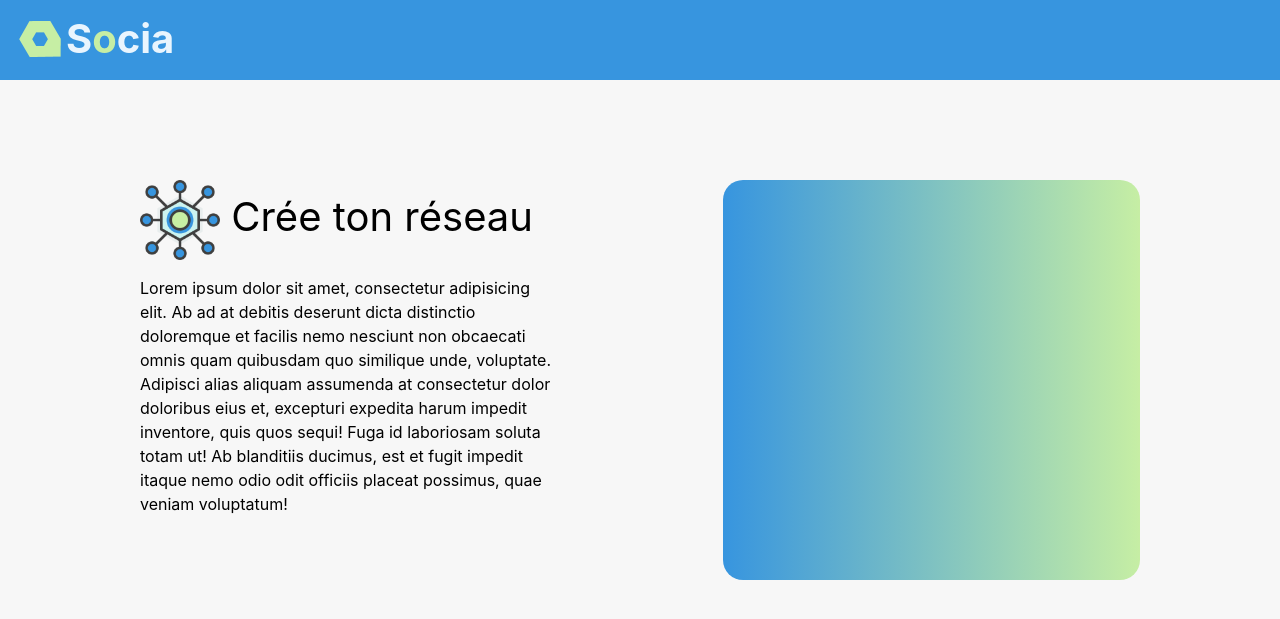
After one commit to GWeb-a/Socia, a Symfony app: template templates/index.html.twig in a window 1280 px wide. The commit adds this page. Shown: the top 619 px of the page. Run offline with Twig, Linux system fonts and the light colour scheme; the template is opened without the code that fills it, so the values that code supplies are empty; some libraries are stand-ins or nearby versions.

Commit message:
Updating template

```diff
--- /dev/null
+++ b/public/css/index.css
@@ -0,0 +1,69 @@
+body {
+    background-color: #f7f7f7;
+    color: #000;
+    overflow: hidden;
+}
+
+nav.navbar.navbar-light {
+    background-color: #3795DF !important;
+    height: 80px;
+    padding: 0;
+    padding-left: 15px;
+}
+
+button.inscription {
+    font-size: 40px;
+    color: #e9f5fe;
+    padding: 0;
+}
+
+button.inscription > img.logo {
+    width: 50px;
+    padding-bottom: 7px;
+}
+
+.container {
+    max-width: none;
+}
+
+.login-block {
+    margin: auto;
+    margin-top: 100px;
+    width: 80%;
+    height: 400px;
+}
+
+.login-block > h1 {
+    text-align: center;
+    font-weight: bold;
+    font-size: 40px;
+    color: #3795DF;
+}
+
+.login-block img {
+    width: 80px;
+}
+
+.login-block > div {
+    padding: 0;
+}
+
+.green-text {
+    color: #C6EEA4;
+}
+
+.left-div-logo {
+    width: 100%;
+    font-size: 40px;
+}
+
+.left-div-logo > img {
+    width: 80px;
+    vertical-align: center;
+}
+
+.linear-gradient {
+    background: linear-gradient(to right, #3795DF, #C6EEA4);
+    color: #fff;
+    border-radius: 20px;
+}
--- a/templates/base.html.twig
+++ b/templates/base.html.twig
@@ -1,12 +1,29 @@
-<!DOCTYPE html>
-<html>
-    <head>
-        <meta charset="UTF-8">
-        <title>{% block title %}Welcome!{% endblock %}</title>
-        {% block stylesheets %}{% endblock %}
-    </head>
-    <body>
-        {% block body %}{% endblock %}
-        {% block javascripts %}{% endblock %}
-    </body>
+<!doctype html>
+<html lang="fr">
+<head>
+    <!-- Required meta tags -->
+    <meta charset="utf-8">
+    <meta name="viewport" content="width=device-width, initial-scale=1, shrink-to-fit=no">
+
+    <link rel="icon" href="{{ asset('img/logo.png') }}" />
+
+    {% block fonts %}{% endblock %}
+
+    {% block css %}
+        <!-- Bootstrap CSS -->
+        <link rel="stylesheet" href="https://stackpath.bootstrapcdn.com/bootstrap/4.4.1/css/bootstrap.min.css" integrity="sha384-Vkoo8x4CGsO3+Hhxv8T/Q5PaXtkKtu6ug5TOeNV6gBiFeWPGFN9MuhOf23Q9Ifjh" crossorigin="anonymous">
+    {% endblock %}
+    <title>{% block title %}Socia{% endblock %}</title>
+</head>
+<body>
+
+{% block body %}{% endblock %}
+{% block javascripts %}
+    <!-- Optional JavaScript -->
+    <!-- jQuery first, then Popper.js, then Bootstrap JS -->
+    <script src="https://code.jquery.com/jquery-3.4.1.slim.min.js" integrity="sha384-J6qa4849blE2+poT4WnyKhv5vZF5SrPo0iEjwBvKU7imGFAV0wwj1yYfoRSJoZ+n" crossorigin="anonymous"></script>
+    <script src="https://cdn.jsdelivr.net/npm/popper.js@1.16.0/dist/umd/popper.min.js" integrity="sha384-Q6E9RHvbIyZFJoft+2mJbHaEWldlvI9IOYy5n3zV9zzTtmI3UksdQRVvoxMfooAo" crossorigin="anonymous"></script>
+    <script src="https://stackpath.bootstrapcdn.com/bootstrap/4.4.1/js/bootstrap.min.js" integrity="sha384-wfSDF2E50Y2D1uUdj0O3uMBJnjuUD4Ih7YwaYd1iqfktj0Uod8GCExl3Og8ifwB6" crossorigin="anonymous"></script>
+{% endblock %}
+</body>
 </html>
--- /dev/null
+++ b/templates/index.html.twig
@@ -0,0 +1,32 @@
+{% extends 'base.html.twig' %}
+
+{% block css %}
+    {{ parent() }}
+    <link rel="stylesheet" href="{{ asset('css/index.css') }}">
+{% endblock %}
+
+{% block body %}
+    <nav class="navbar navbar-light">
+        <button class="btn inscription">
+            <img class="logo" src="{{ asset('img/logo.png') }}" alt="logo"><span class="font-weight-bold">S<span class="green-text">o</span>cia</span>
+        </button>
+    </nav>
+    <div class="container">
+        <div class="login-block row">
+            <div class="col-sm-5">
+                <div class="left-div-logo">
+                    <p>
+                        <img src="{{ asset('img/network.png') }}" alt="profile"> Crée ton réseau
+                    </p>
+                </div>
+                <p>
+                    Lorem ipsum dolor sit amet, consectetur adipisicing elit. Ab ad at debitis deserunt dicta distinctio doloremque et facilis nemo nesciunt non obcaecati omnis quam quibusdam quo similique unde, voluptate. Adipisci alias aliquam assumenda at consectetur dolor doloribus eius et, excepturi expedita harum impedit inventore, quis quos sequi! Fuga id laboriosam soluta totam ut! Ab blanditiis ducimus, est et fugit impedit itaque nemo odio odit officiis placeat possimus, quae veniam voluptatum!
+                </p>
+            </div>
+            <div class="col-sm-2"></div>
+            <div class="col-sm-5 linear-gradient">
+
+            </div>
+        </div>
+    </div>
+{% endblock %}
```
Also changed, not shown: src/Controller/Index.php (added, +28 -0 lines), public/img/logo.png (added), public/img/network.png (added), 1 other file.
